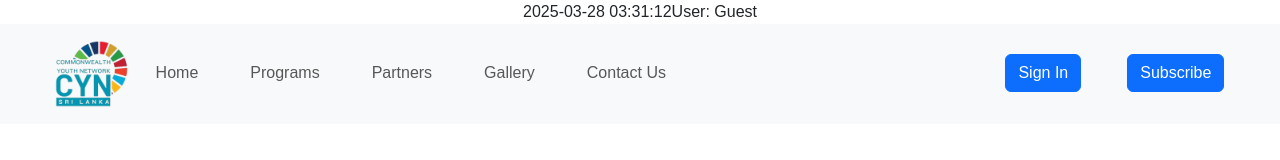
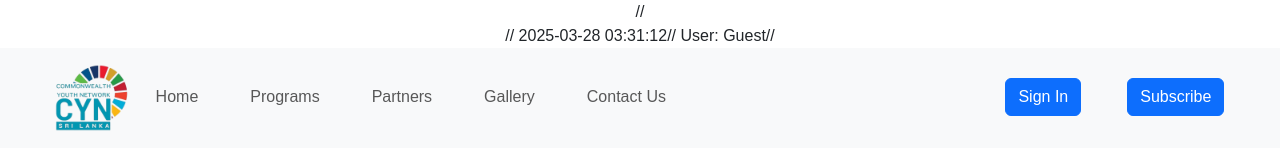
Before and after one commit to tgimsara/CYNproject, a React (Create React App) app in the folder frontend/: page /local in a window 1280 px wide. Shown: the top 160 px of the page. Built offline with nearby package versions, Linux system fonts and the light colour scheme.

Commit message:
Update Header.js hide sys info

```diff
--- a/frontend/src/components/view/Headers/Header.js
+++ b/frontend/src/components/view/Headers/Header.js
@@ -133,10 +133,10 @@ const Header = () => {
 
   return (
     <div>
-      <div className="system-info">
-        <span className="datetime">{currentDateTime}</span>
-        <span className="user-info">User: {currentUser}</span>
-      </div>
+      // <div className="system-info">
+      //   <span className="datetime">{currentDateTime}</span>
+      //   <span className="user-info">User: {currentUser}</span>
+      // </div>
 
       <nav className="navbar navbar-expand-lg bg-body-tertiary navbar" style={{ position:"fixed" , width:"100%"}}>
         <div className="container-fluid">
```
